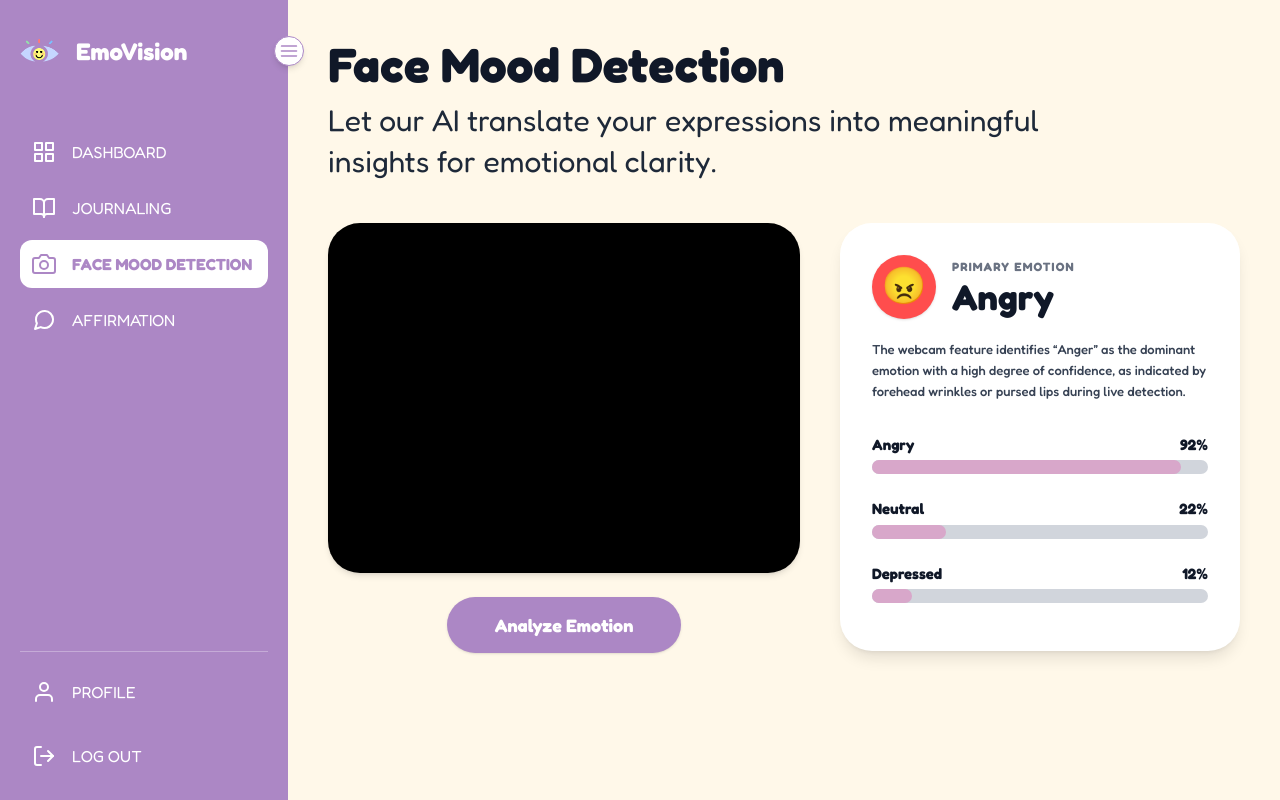
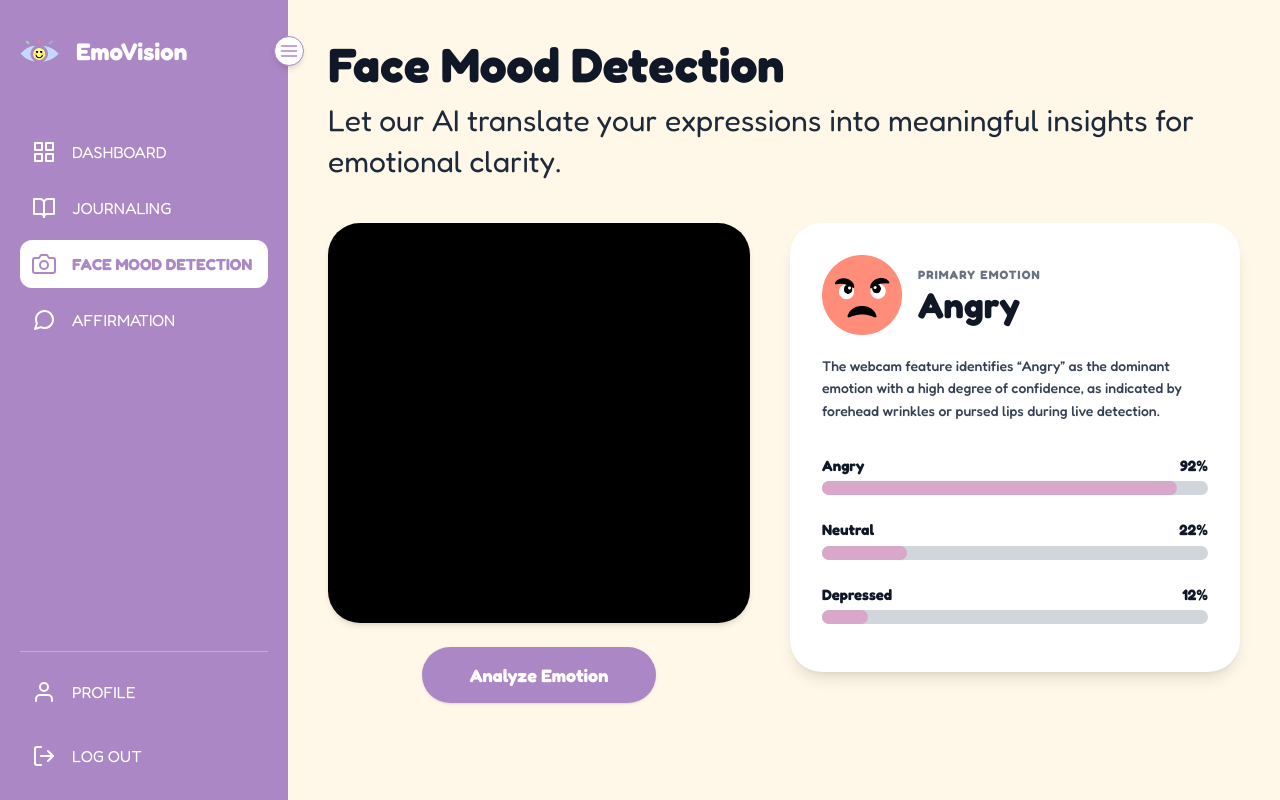
Before and after one commit to EmoVision-Capstone-Project/emovision-frontend, a React (Vite) app: page /face-mood in a window 1280 px wide. Built offline with nearby package versions, Linux system fonts and the light colour scheme; no server answers.

Commit message:
update page FaceEmotionDetection

```diff
--- a/src/pages/FaceEmotionDetection.jsx
+++ b/src/pages/FaceEmotionDetection.jsx
@@ -1,18 +1,28 @@
-import React, { useRef, useCallback } from "react";
+import React, { useRef, useState, useCallback } from "react";
+import Webcam from "react-webcam";
+import { FiCamera } from "react-icons/fi";
 import Sidebar from "../components/Sidebar";
 import Footer from "../components/Footer";
-import Webcam from "react-webcam";
+
+// IMPORT ASET GAMBAR EMOSI
+import happyImg from "../assets/happy.png";
+import angryImg from "../assets/angry.png";
+import fearImg from "../assets/fear.png";
+import disgustImg from "../assets/disgust.png";
+import surprisedImg from "../assets/surprised.png";
+import neutralImg from "../assets/neutral.png";
+import sadImg from "../assets/sad.png";
 
 const EmotionProgressBar = ({ label, percentage }) => (
   <div className="mb-4">
     <div className="flex justify-between mb-1">
       <span className="font-bold text-gray-900 text-[15px]">{label}</span>
-      <span className="font-bold text-gray-900 text-[15px]">{percentage}</span>
+      <span className="font-bold text-gray-900 text-[15px]">{percentage}%</span>
     </div>
     <div className="w-full bg-gray-300 rounded-full h-3.5">
       <div
         className="bg-[#D8A7CA] h-3.5 rounded-full"
-        style={{ width: percentage }}
+        style={{ width: `${percentage}%` }}
       ></div>
     </div>
   </div>
@@ -20,13 +30,23 @@ const EmotionProgressBar = ({ label, percentage }) => (
 
 export default function FaceEmotionDetection() {
   const webcamRef = useRef(null);
+  const [primaryEmotion, setPrimaryEmotion] = useState("Angry");
+
+  // Pemetaan mood ke gambar
+  const moodImages = {
+    Happy: happyImg,
+    Angry: angryImg,
+    Fear: fearImg,
+    Disgust: disgustImg,
+    Surprised: surprisedImg,
+    Neutral: neutralImg,
+    Sad: sadImg,
+  };
 
   const captureAndAnalyze = useCallback(() => {
     if (!webcamRef.current) return;
-
     const imageSrc = webcamRef.current.getScreenshot();
     console.log("Gambar berhasil ditangkap!", imageSrc);
-    alert("Cek console, foto sudah ditangkap dan siap dikirim ke AI!");
   }, [webcamRef]);
 
   return (
@@ -37,65 +57,68 @@ export default function FaceEmotionDetection() {
         <div className="p-10 max-w-6xl mx-auto min-h-screen">
 
           <div className="mb-10">
-            <h1 className="text-5xl font-bold text-gray-900 mb-3">
-              Face Mood Detection
-            </h1>
-            <p className="text-3xl text-gray-800 max-w-3xl leading-snug">
+            <h1 className="text-5xl font-bold text-gray-900 mb-3">Face Mood Detection</h1>
+            <p className="text-3xl text-gray-800 leading-snug">
               Let our AI translate your expressions into meaningful insights for emotional clarity.
             </p>
           </div>
 
           <div className="flex flex-col lg:flex-row gap-10 items-start">
 
+            {/* AREA KAMERA */}
             <div className="flex-1 flex flex-col items-center w-full">
-
-              <div className="w-full h-[350px] bg-black rounded-[32px] relative overflow-hidden mb-6 shadow-md flex items-center justify-center">
+              <div className="w-full h-[400px] bg-black rounded-[32px] relative overflow-hidden mb-6 shadow-md">
                 <Webcam
                   audio={false}
                   ref={webcamRef}
                   screenshotFormat="image/jpeg"
                   className="w-full h-full object-cover"
-                  mirrored={true}
+                  mirrored={true} // PERBAIKAN: Mirror dimatikan
                 />
               </div>
 
               <button
                 onClick={captureAndAnalyze}
-                className="bg-[#AC87C5] hover:bg-[#9b75b3] text-white px-12 py-3.5 rounded-full font-bold text-lg transition-colors shadow-sm w-max"
+                className="bg-[#AC87C5] hover:bg-[#9b75b3] text-white px-12 py-3.5 rounded-full font-bold text-lg transition-colors shadow-sm"
               >
                 Analyze Emotion
               </button>
-
             </div>
 
-            <div className="w-full lg:w-[400px] bg-white p-8 rounded-[32px] shadow-lg flex-shrink-0">
+            {/* AREA HASIL SCAN & RINGKASAN AI */}
+            <div className="w-full lg:w-[450px] bg-white p-8 rounded-[32px] shadow-lg">
 
               <div className="flex items-center gap-4 mb-5">
-                <div className="bg-[#FF4D4D] text-white w-16 h-16 rounded-full flex items-center justify-center text-4xl shadow-sm pb-1">
-                  😠
+                {/* REVISI: Mengganti emoji dengan gambar aset */}
+                <div className="w-20 h-20 flex-shrink-0">
+                  <img
+                    src={moodImages[primaryEmotion]}
+                    alt={primaryEmotion}
+                    className="w-full h-full object-contain"
+                  />
                 </div>
                 <div>
                   <p className="text-xs font-bold text-gray-500 uppercase tracking-widest mb-1">
                     PRIMARY EMOTION
                   </p>
                   <h2 className="text-4xl font-black text-gray-900 leading-none">
-                    Angry
+                    {primaryEmotion}
                   </h2>
                 </div>
               </div>
 
-              <p className="text-[13px] text-gray-700 leading-relaxed mb-8 font-medium">
-                The webcam feature identifies “Anger” as the dominant emotion with a high degree of confidence, as indicated by forehead wrinkles or pursed lips during live detection.
+              {/* RINGKASAN AI (Kembali dimunculkan) */}
+              <p className="text-[14px] text-gray-700 leading-relaxed mb-8 font-medium">
+                The webcam feature identifies “{primaryEmotion}” as the dominant emotion with a high degree of confidence, as indicated by forehead wrinkles or pursed lips during live detection.
               </p>
 
               <div className="flex flex-col gap-2">
-                <EmotionProgressBar label="Angry" percentage="92%" />
-                <EmotionProgressBar label="Neutral" percentage="22%" />
-                <EmotionProgressBar label="Depressed" percentage="12%" />
+                <EmotionProgressBar label="Angry" percentage={92} />
+                <EmotionProgressBar label="Neutral" percentage={22} />
+                <EmotionProgressBar label="Depressed" percentage={12} />
               </div>
 
             </div>
-
           </div>
         </div>
         <Footer />
```
